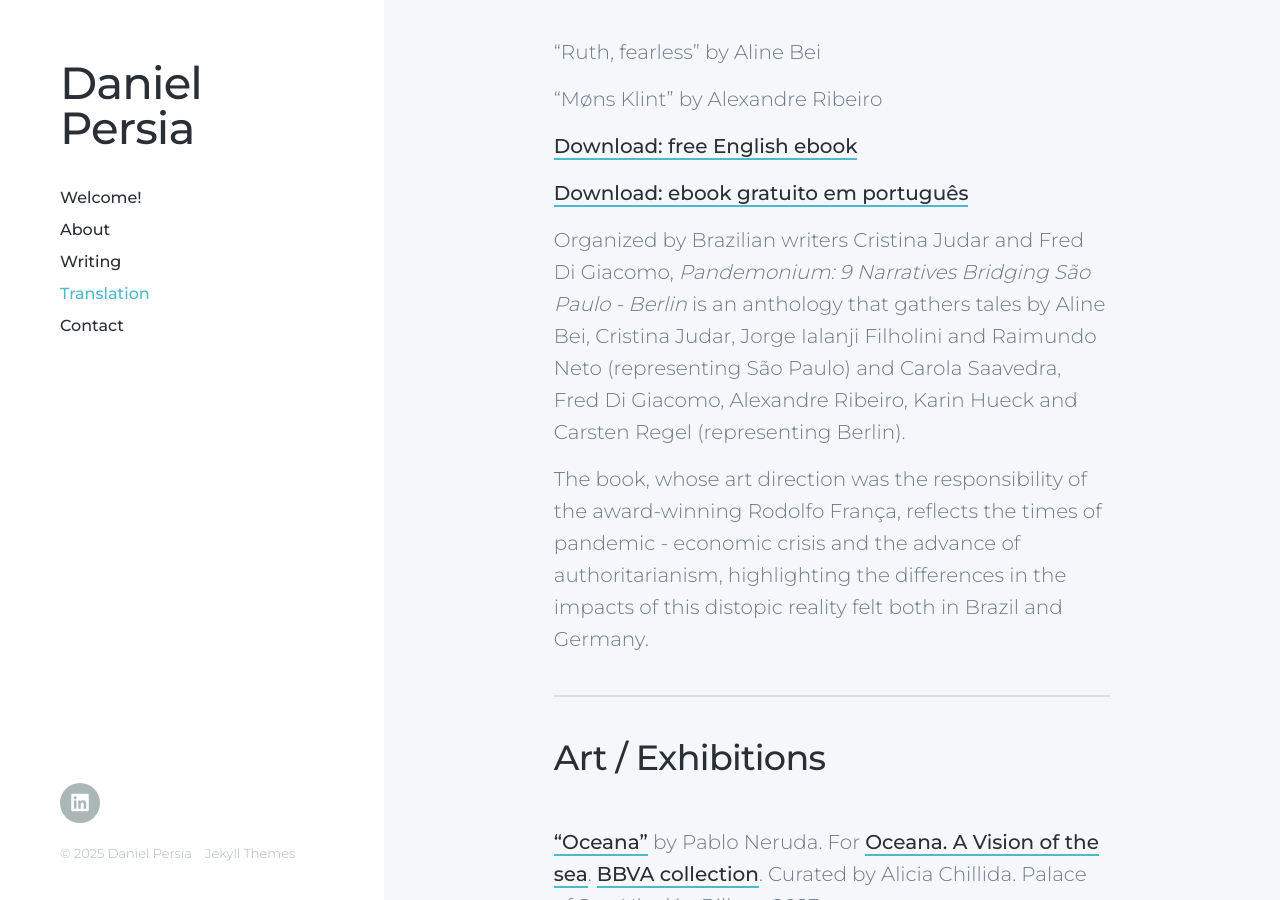
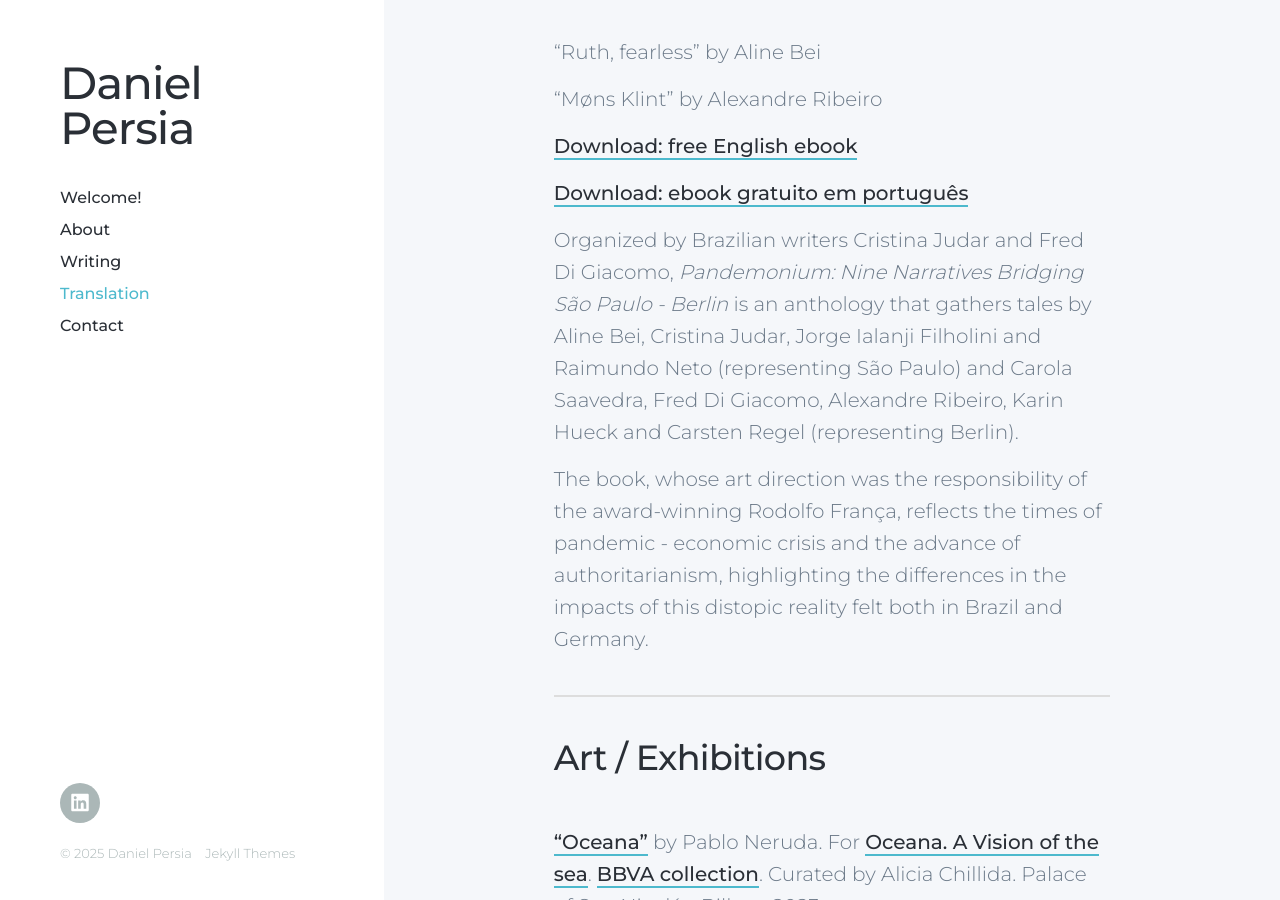
Before and after one commit to danielpersia/danielpersia.github.io, a Jekyll site: the page built from _pages/translations.md, in a window 1280 px wide and 900 px high, scrolled down 1881 px. Built offline with Jekyll 4.4.1, drawn with Linux system fonts in a browser that asks for light colours; nearby versions of some CDN libraries; some of the changed text lies outside the part shown.

Commit message:
Update translations.md

```diff
--- a/_pages/translations.md
+++ b/_pages/translations.md
@@ -33,7 +33,7 @@ Throughout his career, Eduardo Chillida never stopped questioning everything rel
 
 [Download: ebook gratuito em português](https://www.freddigiacomo.com.br/_files/ugd/bf854b_7a2ef8fad8da4d0ca71e0ce5af7593a0.pdf)
 
-Organized by  Brazilian writers Cristina Judar and Fred Di Giacomo, *Pandemonium: 9 Narratives Bridging São Paulo - Berlin* is an anthology that gathers tales by Aline Bei, Cristina Judar, Jorge Ialanji Filholini and Raimundo Neto (representing São Paulo) and Carola Saavedra, Fred Di Giacomo, Alexandre Ribeiro, Karin Hueck and Carsten Regel (representing Berlin).
+Organized by  Brazilian writers Cristina Judar and Fred Di Giacomo, *Pandemonium: Nine Narratives Bridging São Paulo - Berlin* is an anthology that gathers tales by Aline Bei, Cristina Judar, Jorge Ialanji Filholini and Raimundo Neto (representing São Paulo) and Carola Saavedra, Fred Di Giacomo, Alexandre Ribeiro, Karin Hueck and Carsten Regel (representing Berlin).
 
 The book, whose art direction was the responsibility of the award-winning Rodolfo França, reflects the times of pandemic - economic crisis and the advance of authoritarianism, highlighting the differences in the impacts of this distopic reality felt both in Brazil and Germany.
 
@@ -65,6 +65,8 @@ The book, whose art direction was the responsibility of the award-winning Rodolf
 
 [[diptych] an artist needs concrete problems](https://wayback.archive-it.org/824/20240707045609/https://exchanges.uiowa.edu/issues/enclosures/) by Julia de Souza, *Exchanges*, May 2020.
 
+"Ruth, fearless" by Aline Bei, *Pandemonium: Nine Narratives Bridging São Paulo - Berlin*, PANdemônio edições, 2020.
+
 "Trans-R Existence in Brazil" by Academia TransLiterária, *Artememoria*, with Lara Norgaard, May 2019.
 
 
@@ -88,6 +90,8 @@ The book, whose art direction was the responsibility of the award-winning Rodolf
 [A Machadian Figure](https://sbps.spanport.ucsb.edu/sites/default/files/sitefiles/volume/Vol_11/A%20Machadian%20Figure.pdf) by Alfredo Bosi, *Santa Barbara Portuguese Studies*, 2nd Ser., [Vol. 11](https://sbps.spanport.ucsb.edu/volume/11), "Alfredo Bosi," 2025.
 
 [Criticism with a Soul](https://piaui.folha.uol.com.br/materia/criticism-with-soul/) by Pedro Meira Monteiro, *piauí*, Edition 177, June 2021.
+
+Møns Klint by Alexandre Ribeiro, *Pandemonium: Nine Narratives Bridging São Paulo - Berlin*, PANdemônio edições, 2020.
 
 "The Pains and Pleasures of a Social Activist" by Beatriz Amaro, *Artememoria*, Nov 2018.
 
```
